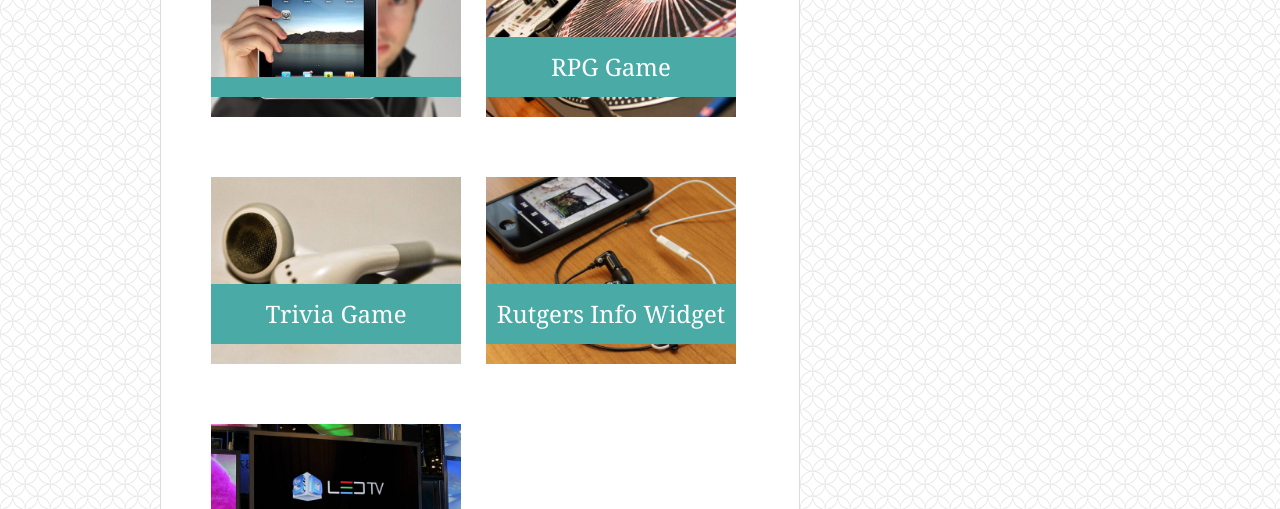
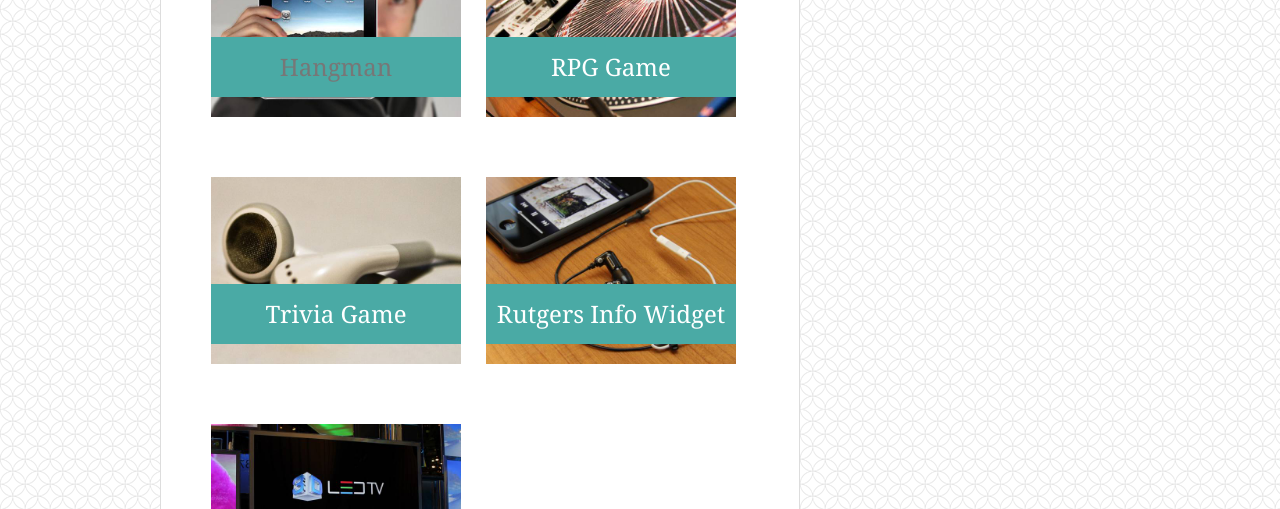
Before and after one commit to klanza/Portfolio, a plain HTML site: page portfolio.html in a window 1280 px wide. Shown: the part 291-800 px from the top of the page. Drawn offline with Linux system fonts and the light colour scheme.

Commit message:
Update portfolio.html

```diff
--- a/portfolio.html
+++ b/portfolio.html
@@ -38,7 +38,7 @@
             <!--Portfolio images for projects with heading to label-->
             <div id="portproject">
                 <img src="assets/images/Hangman.jpg" id="portpicture" alt="Hangman">
-                <h3><a href="https://github.com/klanza/node-Hangman" Hangman></h3>
+                <h3><a href="https://github.com/klanza/node-Hangman">Hangman</h3>
             </div>
             <div id="portproject">
                 <img src="assets/images/RPG-Game.jpg" id="portpicture" alt="RPG Game">
```
